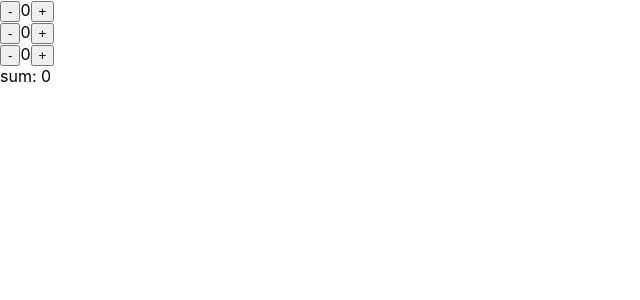
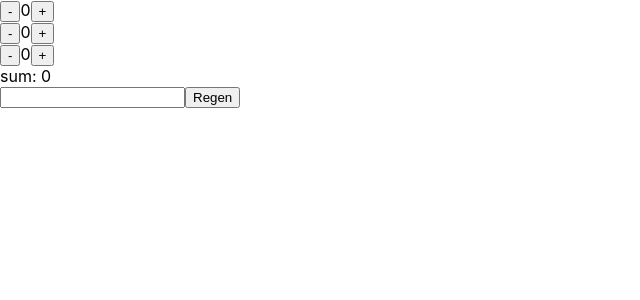
Before and after one commit to rexlo317/react-counter, a React (Create React App) app: page / in a window 1280 px wide. Shown: the top 300 px of the page, without its empty margins (0-640 px from the left). Built offline with nearby package versions, Linux system fonts and the light colour scheme.

Commit message:
feat: data no longer stored in counter.js, sum and button number will be reset once Regenerate

```diff
--- a/src/component/Counter.js
+++ b/src/component/Counter.js
@@ -2,27 +2,12 @@ import React, { Component } from 'react'
 
 export default class Counter extends Component {
 
-    constructor(){
-        super()
-        this.state = {number: 0}
-    }
-
-    increment = () => {
-        this.props.callUpdate(1)
-        this.setState({number: this.state.number + 1})
-    }
-
-    decrement = () => {
-        this.props.callUpdate(-1)
-        this.setState({number: this.state.number - 1})
-    }
-
     render() {
         return (
         <div>
-            <button onClick={this.decrement}>-</button>
-            <span>{this.state.number}</span>
-            <button onClick={this.increment}>+</button>
+            <button onClick={() => {this.props.onDecreased(this.props.id)}}>-</button>
+            <span>{this.props.counterNum}</span>
+            <button onClick={() => {this.props.onIncreased(this.props.id)}}>+</button>
         </div>
         )
     }
--- a/src/component/CounterGroup.js
+++ b/src/component/CounterGroup.js
@@ -1,30 +1,61 @@
 import React, { Component } from 'react'
 import Counter from './Counter.js'
+import Regenerate from './Regenerate.js';
 
 export default class CounterGroup extends Component {
-
-    state ={
-        sum: 0,
-        counter: new Array(this.props.size).fill(0)
+    constructor(props){
+        super(props)
+        this.state ={
+            sum: 0,
+            counters: new Array(props.size).fill(0).map(() => {return {number: 0, id: Math.random()}}),
+        }
     }
-
+    /*
     update = (passed) => {
         const updatedSum = this.state.sum + passed;
         this.setState({sum: updatedSum})
+    }*/
+
+    setCounter = (input) =>{
+        this.setState({ counters: new Array(input).fill(0).map(() => {return {number: 0, id: Math.random()}}),
+                        sum: 0})
     }
 
-    createArray = () =>{
-        const result = []
-        for (var i=0; i<this.props.size; i++)
-           result.push(<Counter callUpdate={this.update}/>)
-        return result
+    increaseUpdate = (id) =>{
+        var newCounters = this.state.counters.map((counterItem)=>{
+                            if(counterItem.id === id)
+                                return {number: counterItem.number + 1, id: counterItem.id}
+                            else
+                                return {number: counterItem.number, id: counterItem.id}
+        })
+
+        this.setState({ counters: newCounters,
+                        sum: this.state.sum + 1})
     }
+
+    decreaseUpdate = (id) =>{
+        var newCounters = this.state.counters.map((counterItem)=>{
+            if(counterItem.id === id)
+                return {number: counterItem.number - 1, id: counterItem.id}
+            else
+                return {number: counterItem.number, id: counterItem.id}
+})
+
+this.setState({ counters: newCounters,
+        sum: this.state.sum - 1})
+    }
+
 //.map(() => <Counter callUpdate={this.update}/>)
     render() {
         return (
         <div>
-             {this.createArray()}
+             {this.state.counters.map((counterItem) => <Counter
+                                                            id = {counterItem.id}
+                                                            onIncreased={this.increaseUpdate}
+                                                            counterNum={counterItem.number}
+                                                            onDecreased={this.decreaseUpdate}/>)}
              <span> sum: {this.state.sum}</span>
+             <Regenerate getInput = {this.setCounter}/>
         </div>
     )
   }
--- /dev/null
+++ b/src/component/Regenerate.js
@@ -0,0 +1,30 @@
+import React, { Component } from 'react'
+
+export default class Regenerate extends Component {
+
+  state ={
+      input: ""
+  }
+
+  submit = () => {
+    this.props.getInput(parseInt(this.state.input))
+    this.state.input = ""
+  }
+
+  change = (event) => {
+    this.setState({input: event.target.value});
+  }
+
+  render() {
+    return (
+      <div>
+        <input value={this.state.input}
+               onChange={this.change}>
+        </input>
+        <button onClick={this.submit}>
+          Regen
+        </button>
+      </div>
+    )
+  }
+}
```
